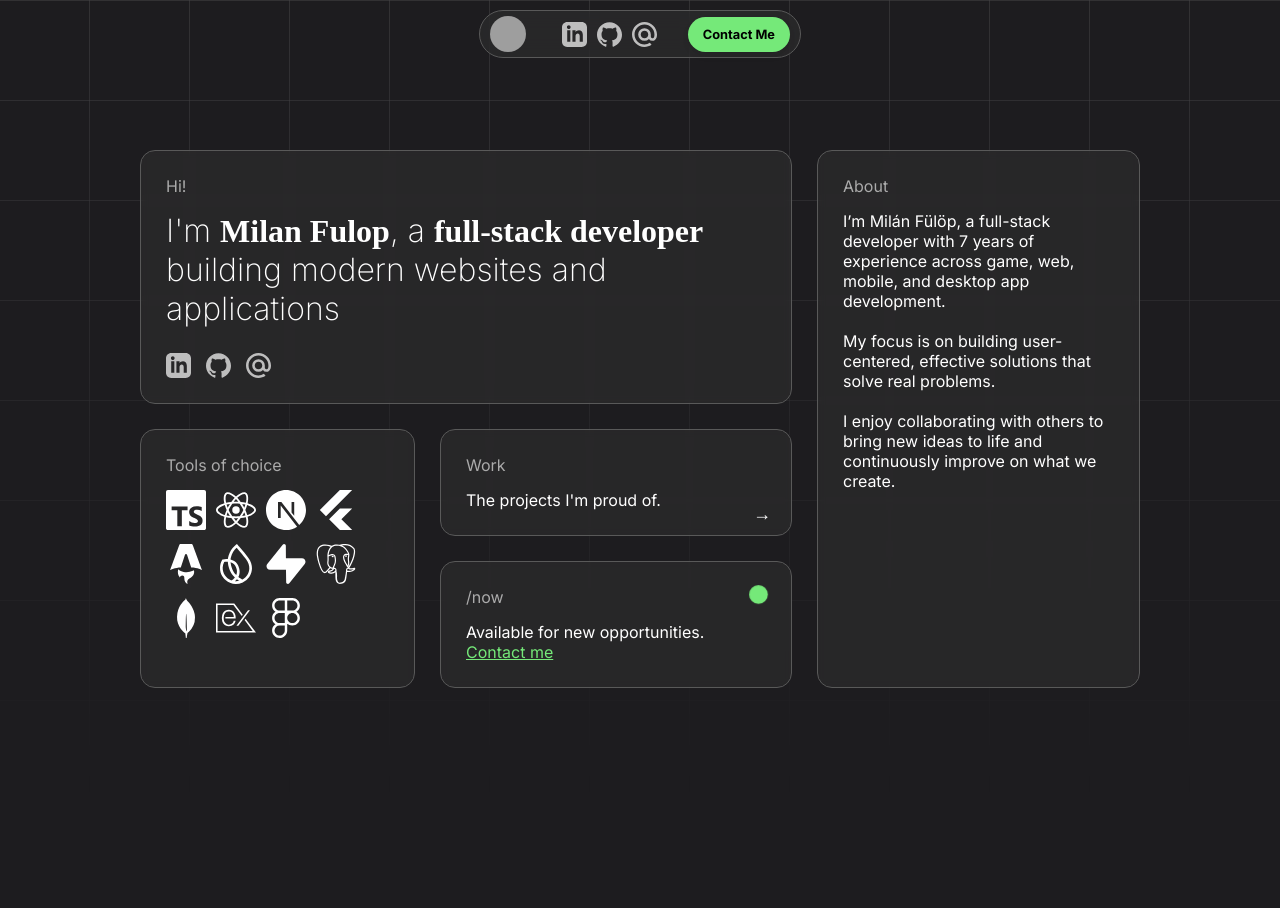
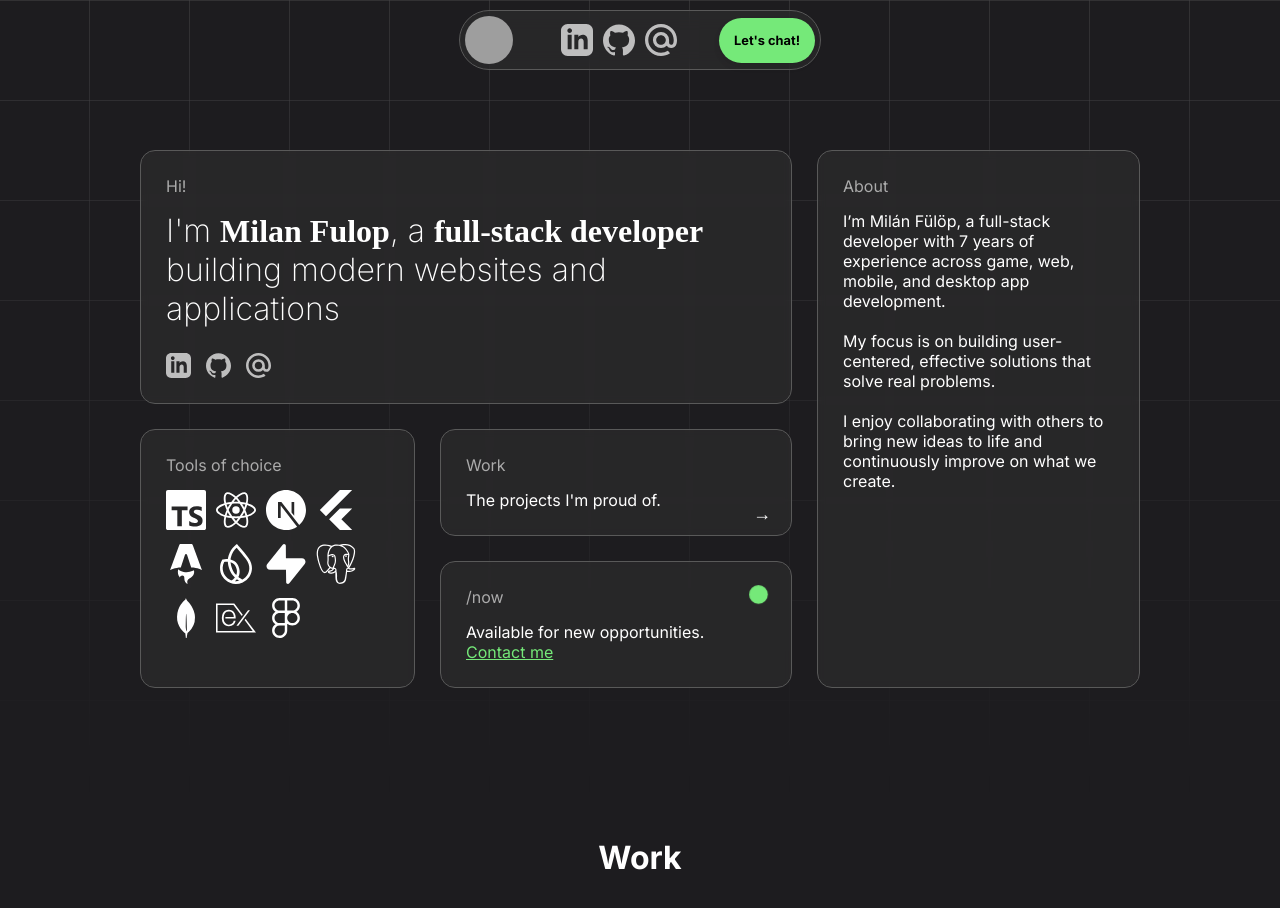
Before and after one commit to milanfulop/milanfulop.com, an Astro site: page / in a window 1280 px wide. Built offline with nearby package versions, Linux system fonts and the light colour scheme; Astro itself is replaced by a stand-in of ours; grey boxes are pictures that could not be loaded; a web font is replaced by a local one.

Commit message:
update: header size on desktop

```diff
--- a/src/components/Header.astro
+++ b/src/components/Header.astro
@@ -24,7 +24,7 @@ const profilePicture = 'https://media.licdn.com/dms/image/v2/D4D03AQHZGkJq-h8XiA
     </div>
 
     <a href="mailto:fulopmilan170@gmail.com" class="contact-button">
-        Contact Me
+        Let's chat!
     </a>
 </div>
 
@@ -34,11 +34,11 @@ const profilePicture = 'https://media.licdn.com/dms/image/v2/D4D03AQHZGkJq-h8XiA
         top: 10px;
         left: 50%;
         transform: translateX(-50%);
-        width: 300px;
+        width: 350px;
         display: flex;
         align-items: center;
         justify-content: space-between;
-        padding: 5px 10px;
+        padding: 5px 5px;
         border: 1px solid rgba(89, 89, 89, 1);
         background-color: rgba(51, 51, 51, 0.5);
         border-radius: 50px;
@@ -53,8 +53,8 @@ const profilePicture = 'https://media.licdn.com/dms/image/v2/D4D03AQHZGkJq-h8XiA
     }
 
     .profile-pic {
-        width: 36px;
-        height: 36px;
+        width: 48px;
+        height: 48px;
         border-radius: 50%;
         object-fit: cover;
         margin-right: 15px;
@@ -68,8 +68,8 @@ const profilePicture = 'https://media.licdn.com/dms/image/v2/D4D03AQHZGkJq-h8XiA
     }
 
     .social-icon {
-        width: 25px;
-        height: 25px;
+        width: 32px;
+        height: 32px;
         opacity: 0.7;
         transition: opacity 0.3s ease;
         position: relative;
@@ -111,23 +111,24 @@ const profilePicture = 'https://media.licdn.com/dms/image/v2/D4D03AQHZGkJq-h8XiA
         text-decoration: none;
         color: black;
         background-color: #75e979;
-        padding: 10px 15px;
+        padding: 15px 15px;
         border-radius: 25px;
         font-weight: bold;
-        transition: transform 0.3s ease, box-shadow 0.3s ease;
+        transition: 0.15s ease;
         box-shadow: 0 4px 6px rgba(0, 0, 0, 0.1);
         font-size: 0.8rem;
     }
 
     .contact-button:hover {
-        transform: scale(1.05);
-        box-shadow: 0 6px 8px rgba(0, 0, 0, 0.15);
+        transform: scale(1.02);
+        background-color: white;
+        color: #75e979;
     }
 
     @media (max-width: 768px) {
         .header {
             width: 400px;
-            padding: 8px 15px;
+            padding: 9px 10px;
         }
 
         .profile-pic {
--- a/src/pages/index.astro
+++ b/src/pages/index.astro
@@ -7,21 +7,26 @@ import Layout from '../layouts/Layout.astro';
 
 <Layout>
 	<Header />
-	<div class="hero-spacer">
-		<Hero />
-	</div>
+	<div class="spacer" />
+	<Hero />
+	<div class="spacer" />
+	<h1 class="title">Work</h1>
 </Layout>
 
 <style is:global>
 	body {
 	  	font-family: 'Inter', sans-serif;
 	}
-	.hero-spacer {
+	.spacer {
 		margin-top: 100px;
+	}
+	.title {
+		text-align: center;
+		color: white;
 	}
 
 	@media (min-width: 768px) {
-		.hero-spacer {
+		.spacer {
 			margin-top: 150px;
 		}
 	}
```
